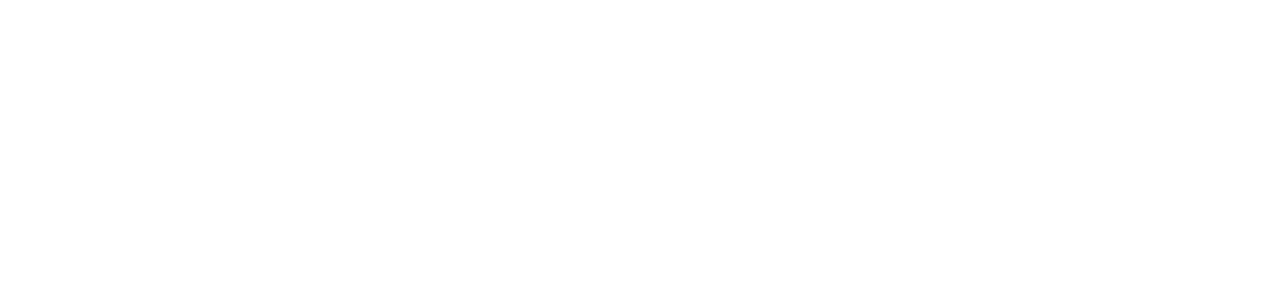
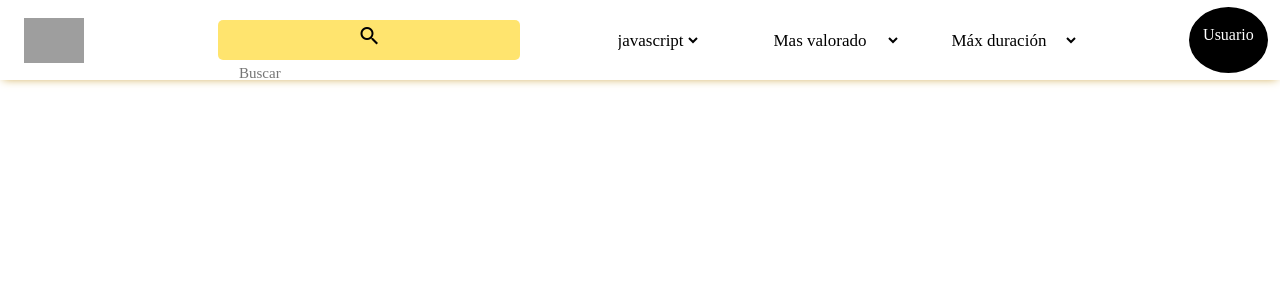
Before and after one commit to DeeRo-dev/Henry-Kids, a React (Create React App) app in the folder client/: page /home in a window 1280 px wide. Before the commit this address had no page. Shown: the top 300 px of the page. Built offline with nearby package versions, Linux system fonts and the light colour scheme; grey boxes are pictures that could not be loaded.

Commit message:
agregar ruta a nav

```diff
--- a/client/src/App.js
+++ b/client/src/App.js
@@ -1,6 +1,7 @@
 import "./App.css";
 import { BrowserRouter, Route, Routes } from "react-router-dom";
 import LandingPage from "./components/LandingPage/LandingPage.jsx"
+import Nav from "./components/Nav.jsx"
 
 function App() {
   return (
@@ -8,6 +9,7 @@
       <div className="App">
         <Routes>
         <Route path="/" element = {<LandingPage/>}/>
+        <Route path="/home" element = {<Nav/>}/>
         </Routes>
       </div>
     </BrowserRouter>
--- a/client/src/components/LandingPage/LandingPage.jsx
+++ b/client/src/components/LandingPage/LandingPage.jsx
@@ -9,6 +9,7 @@
   RadioGroup,
 } from "@material-ui/core";
 import { withStyles } from "@material-ui/styles";
+import { Link } from "react-router-dom";
 
 export default function LandingPage() {
   const [modal, setModal] = useState(false);
@@ -147,6 +148,7 @@
                       </RadioGroup>
                     </FormControl>
                     </div>
+                    <Link to="/home">
                     <StyleButtonCrearCuenta
                       type="submit"
                       className={styles.btnCrearCuenta}
@@ -155,6 +157,7 @@
                     >
                       Crear cuenta
                     </StyleButtonCrearCuenta>
+                    </Link>
                   </form>
                 </div>
               </div>
```
